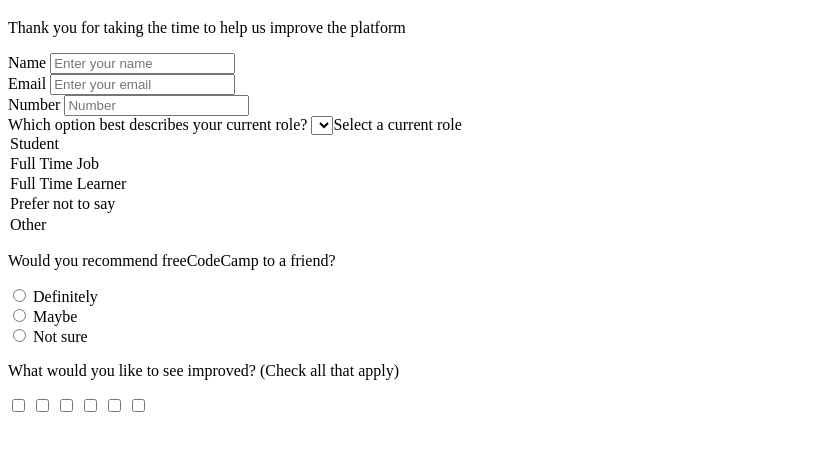
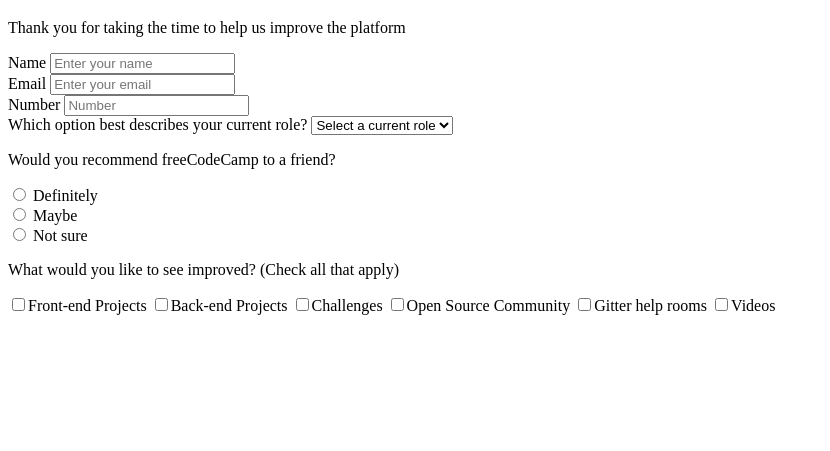
Before and after one commit to jrosario19/JuanFcoAndJesseMicroverseProject, a plain HTML site: page index.html in a window 1280 px wide. Shown: the part 61-512 px from the top of the page, without its empty margins (0-830 px from the left). Drawn offline with Linux system fonts and the light colour scheme.

Commit message:
Some final steps and we left it there because aour time was up

```diff
--- a/index.html
+++ b/index.html
@@ -18,7 +18,7 @@
         <input type="text" id="number" placeholder="Number"> <br>
          <label for="">Which option best describes your current role?</label>
         <select id="dropdown">
-            <select value="">Select a current role</option>
+            <option value="">Select a current role</option>
             <option value="">Student</option>
             <option value="">Full Time Job</option>
             <option value="">Full Time Learner</option>
@@ -34,12 +34,12 @@
         <input type="radio" id="Not sure" name="Not sure" value="Not sure">
         <label for="Not sure">Not sure</label>
         <p>What would you like to see improved? (Check all that apply)</p>
-        <input type="checkbox" value="Front-end Projects">
-        <input type="checkbox" value="Back-end Projects">
-        <input type="checkbox" value="Challenges">
-        <input type="checkbox" value="Open Source Community">
-        <input type="checkbox" value="Gitter help rooms">
-        <input type="checkbox" value="Videos">
+        <label for=""><input type="checkbox" value="">Front-end Projects</label>
+        <label for=""><input type="checkbox" value="">Back-end Projects</label>
+        <label for=""><input type="checkbox" value="">Challenges</label>
+        <label for=""><input type="checkbox" value="">Open Source Community</label>
+        <label for=""><input type="checkbox" value="">Gitter help rooms</label>
+         <label for=""><input type="checkbox" value="">Videos</label>
 
     </form>
 
```
